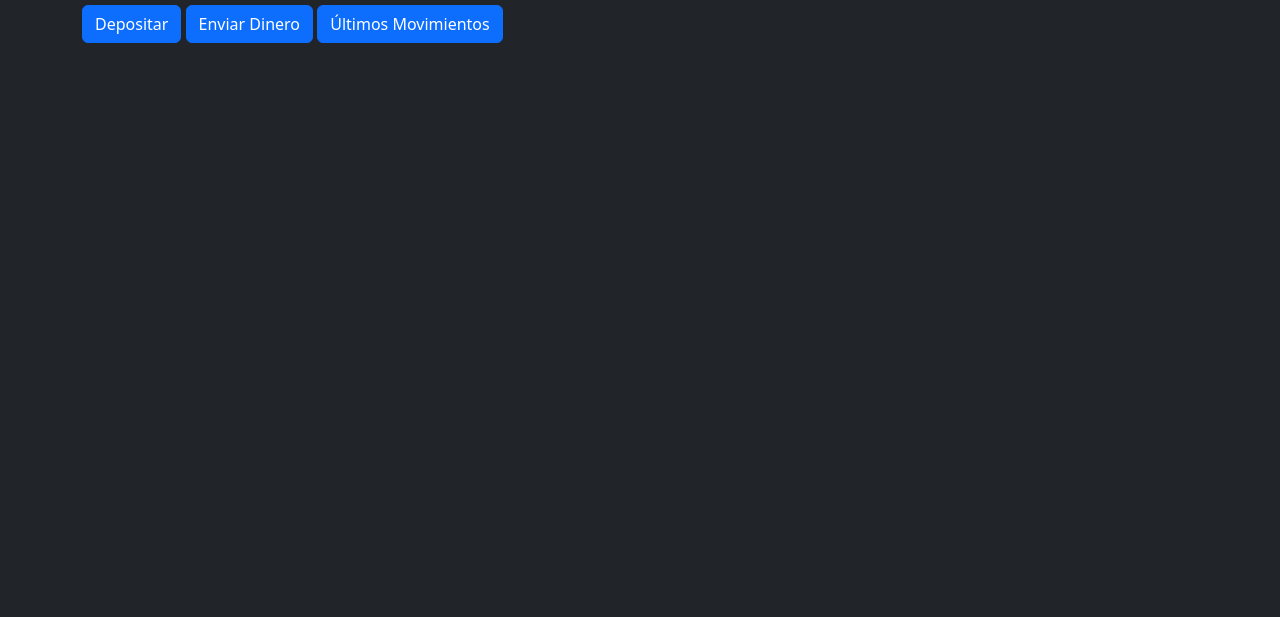
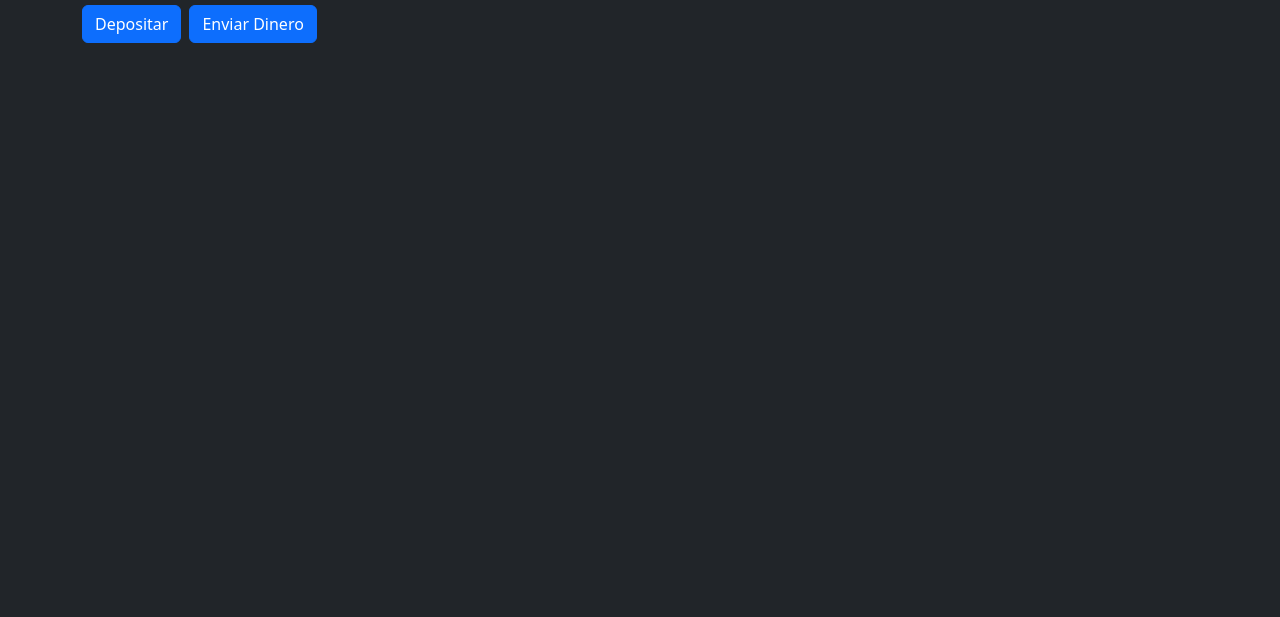
Before and after one commit to AdjoinQuinoa68/Fake_Wallet_Practice, a website: page menu.html in a window 1280 px wide. Shown: the part 183-800 px from the top of the page. Drawn offline with nearby package versions, Linux system fonts and the light colour scheme; sample sign-in values are in the browser's storage.

Commit message:
Simplified platform

```diff
--- a/menu.html
+++ b/menu.html
@@ -58,9 +58,8 @@
       <label for="balance">Dinero en cuenta:</label>
       <h3 id="currentBalance"></h3>
     </div>
-    <a href="deposit.html" class="btn btn-primary">Depositar</a>
-    <a href="sendmoney.html" class="btn btn-primary">Enviar Dinero</a>
-    <a href="transactions.html" class="btn btn-primary">Últimos Movimientos</a>
+    <button type="button" class="btn btn-primary" onclick="depositMoney()">Depositar</a>
+    <button type="button" class="btn btn-primary ms-2"onclick="transferMoney()">Enviar Dinero</a>
   </div>
   <script src="https://cdn.jsdelivr.net/npm/bootstrap@5.3.8/dist/js/bootstrap.bundle.min.js"
     integrity="sha384-FKyoEForCGlyvwx9Hj09JcYn3nv7wiPVlz7YYwJrWVcXK/BmnVDxM+D2scQbITxI"
```
